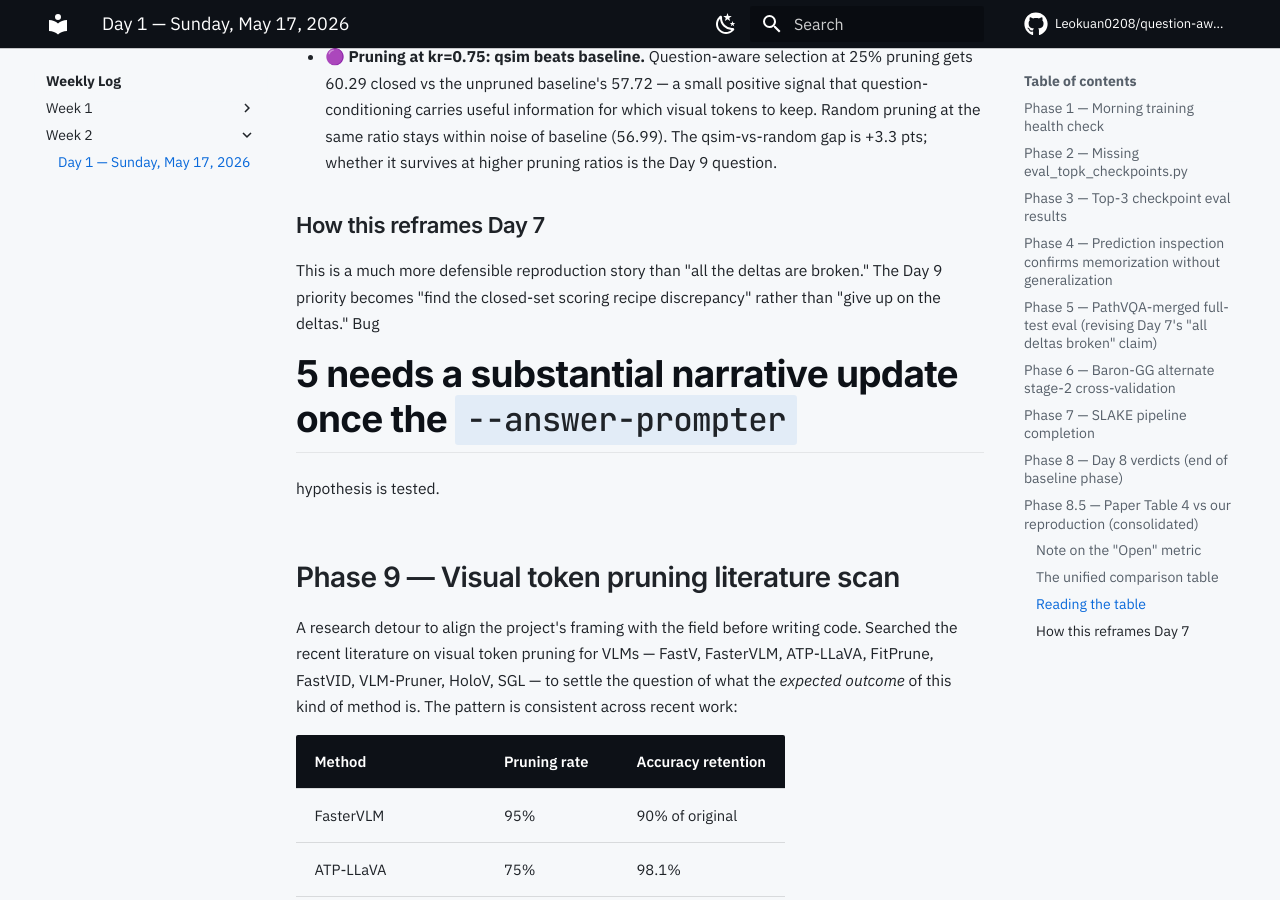
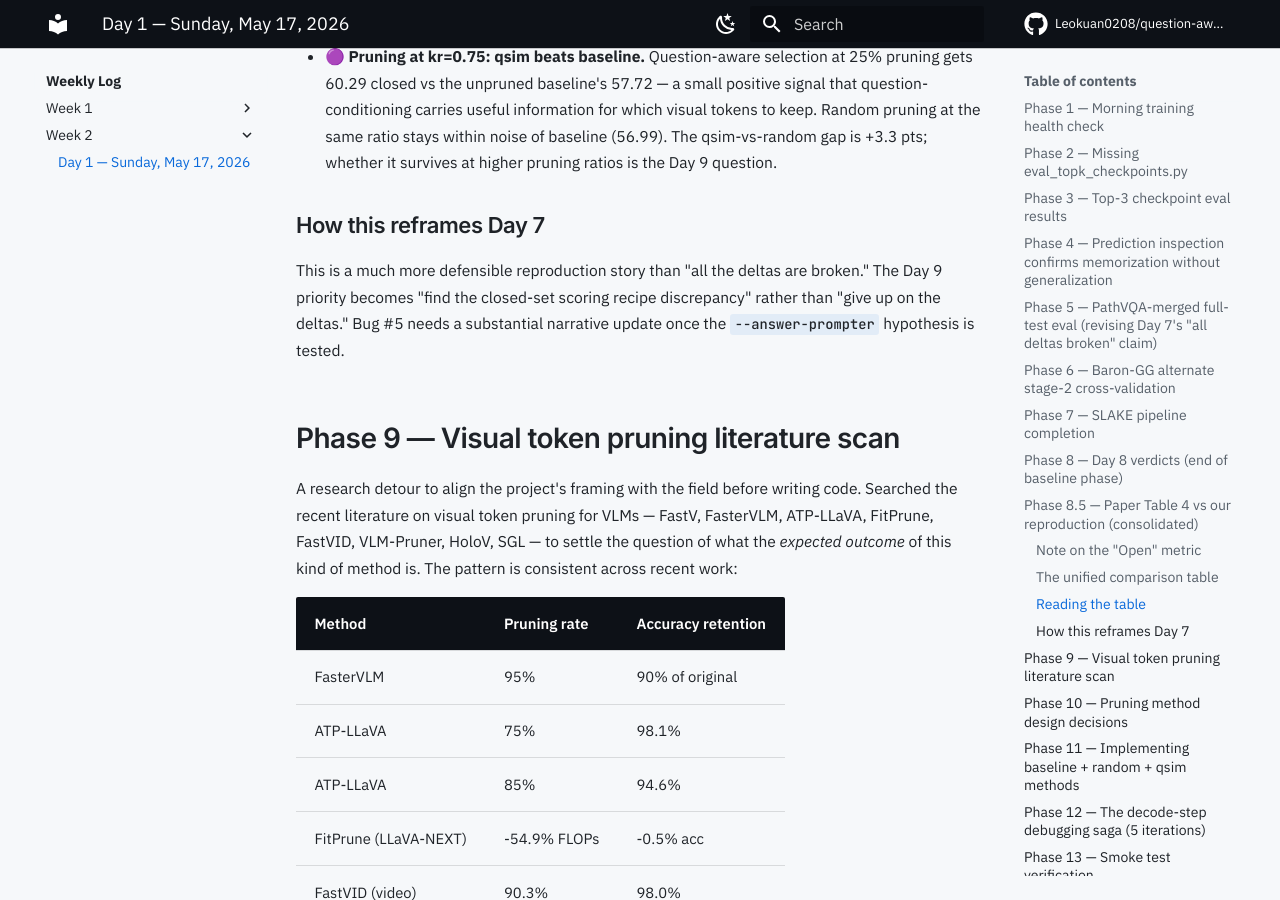
Before and after one commit to Leokuan0208/question-aware-vtp-medvlm, an MkDocs documentation site: the page built from docs/weekly/week-02/day-01.md, in a window 1280 px wide and 900 px high, scrolled down 7741 px. Built offline with MkDocs 1.6.1 and Material for MkDocs 9.7.7, drawn with Linux system fonts in a browser that asks for light colours; comment, search, counter and statistics services are not loaded.

Commit message:
Fix TOC: rejoin 'Bug #5' line so #5 doesn't sit at start of line and trigger phantom heading

```diff
--- a/docs/weekly/week-02/day-01.md
+++ b/docs/weekly/week-02/day-01.md
@@ -253,8 +253,8 @@ pruning hurt accuracy relative to no pruning."
   <span><span class="legend-dot legend-dot--beats"></span>beats stage-2 baseline</span>
 </div>
 
-<div class="comparison-table-wrapper" markdown="0">
-<table class="comparison-table" markdown="0">
+<div class="comparison-table-wrapper">
+<table class="comparison-table">
   <thead>
     <tr>
       <th class="config-header" rowspan="2">Config</th>
@@ -353,8 +353,8 @@ Reading down the table, the project's reproduction state is:
 
 This is a much more defensible reproduction story than "all the
 deltas are broken." The Day 9 priority becomes "find the closed-set
-scoring recipe discrepancy" rather than "give up on the deltas." Bug
-#5 needs a substantial narrative update once the `--answer-prompter`
+scoring recipe discrepancy" rather than "give up on the deltas."
+Bug #5 needs a substantial narrative update once the `--answer-prompter`
 hypothesis is tested.
 
 ## Phase 9 — Visual token pruning literature scan
```
